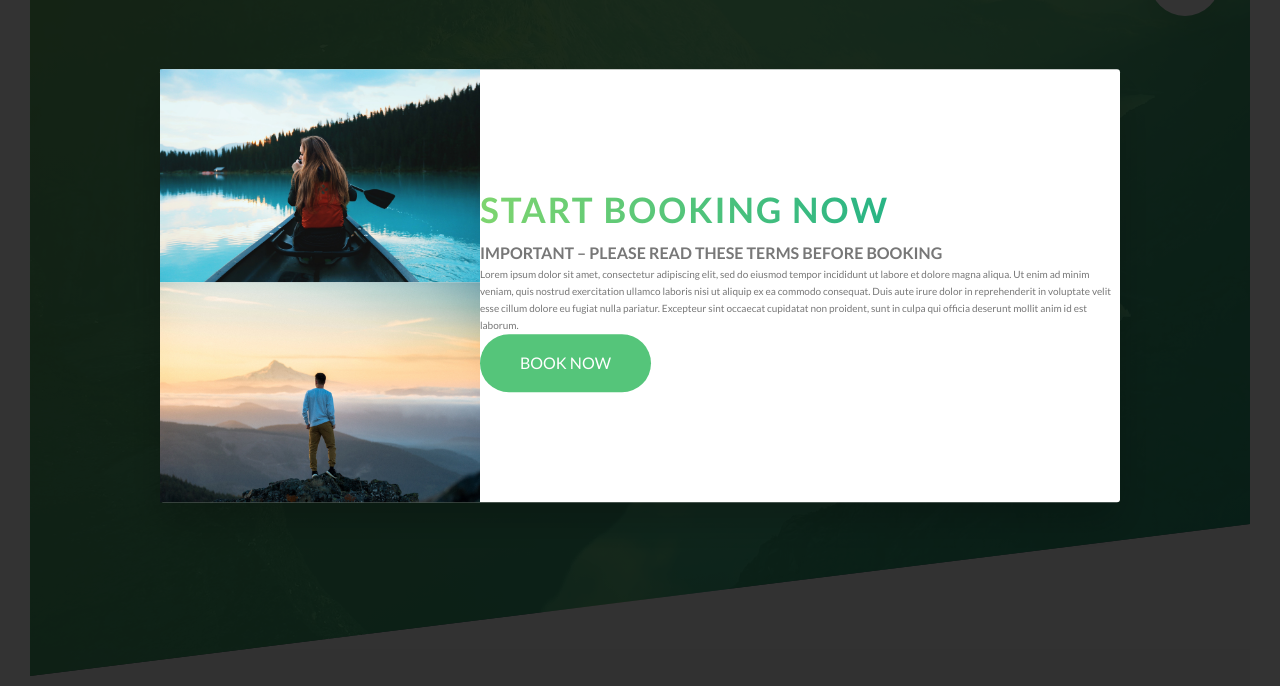
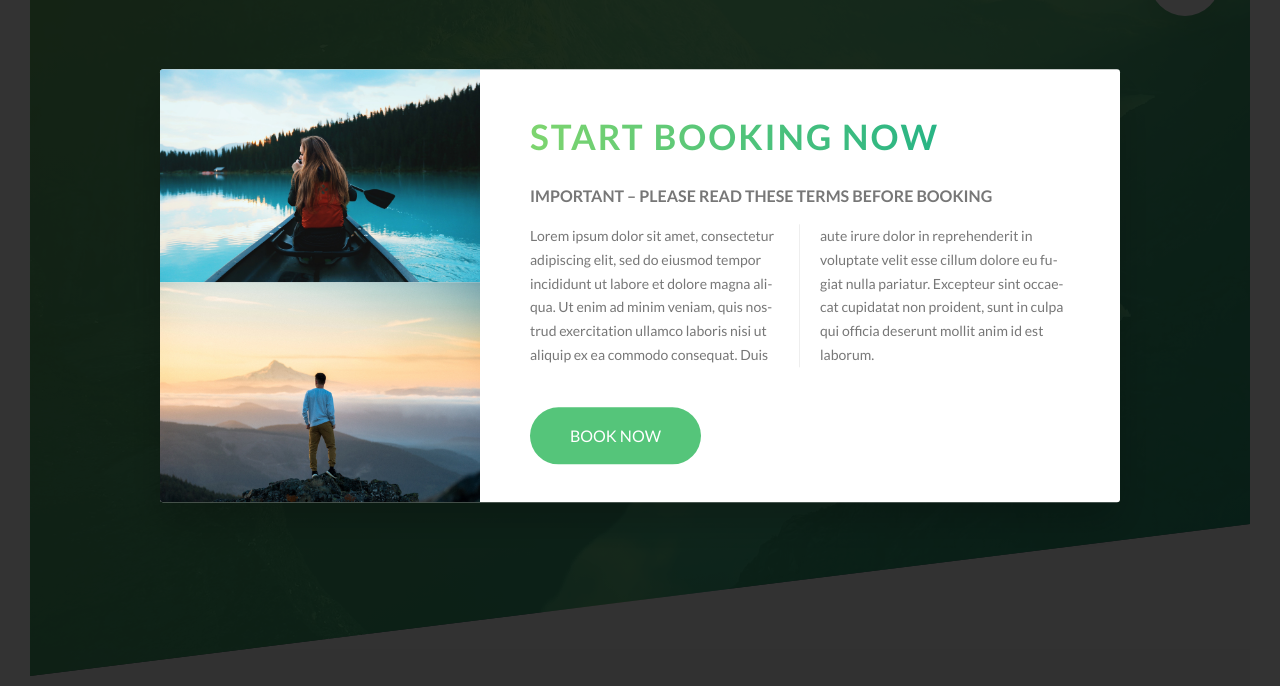
Before and after one commit to shadab-developer/Natours-Landing-Page, a website: page index.html in a window 1280 px wide. Shown: the part 114-800 px from the top of the page. Drawn offline with Linux system fonts and the light colour scheme.

Commit message:
New Changes

```diff
--- a/index.html
+++ b/index.html
@@ -398,8 +398,8 @@
           <img src="img/nat-9.jpg" alt="Another Tour Photo" class="popup__img">
         </div>
         <div class="popup__right">
-          <h2 class="heading-secondary">Start Booking Now</h2>
-          <h3 class="heading-tertiary">Important &ndash; Please read these terms before booking</h3>
+          <h2 class="heading-secondary u-margin-bottom-small">Start Booking Now</h2>
+          <h3 class="heading-tertiary u-margin-bottom-small">Important &ndash; Please read these terms before booking</h3>
           <p class="popup__text">
             Lorem ipsum dolor sit amet, consectetur adipiscing elit, sed do eiusmod tempor incididunt ut labore et dolore magna aliqua. Ut enim ad minim veniam, quis nostrud exercitation ullamco laboris nisi ut aliquip ex ea commodo consequat. Duis aute irure dolor in reprehenderit in voluptate velit esse cillum dolore eu fugiat nulla pariatur. Excepteur sint occaecat cupidatat non proident, sunt in culpa qui officia deserunt mollit anim id est laborum.
           </p>
--- a/sass/components/_popup.scss
+++ b/sass/components/_popup.scss
@@ -14,6 +14,7 @@
     box-shadow: 0 2rem 4rem rgba($color-black, 0.2);
     border-radius: 3px;
     display: table;
+    overflow: hidden;
   }
   &__left {
     width: 33.33333%;
@@ -23,11 +24,27 @@
     width: 66.666667%;
     display: table-cell;
     vertical-align: middle;
+    padding: 3rem 5rem;
   }
   &__img {
     display: block;
     width: 100%;
   }
   &__text {
+    font-size: 1.4rem;
+    margin-bottom: 4rem;
+
+    -moz-column-count: 2;
+    -moz-column-gap: 4rem;
+    -moz-column-rule: 1px solid $color-light-grey-2;
+
+    column-count: 2;
+    column-gap: 4rem;
+    column-rule: 1px solid $color-light-grey-2;
+
+    -moz-hyphens: auto;
+    -ms-hyphens: auto;
+    -webkit-hyphens: auto;
+    hyphens: auto;
   }
 }
```
Also changed, not shown: css/style.css.
